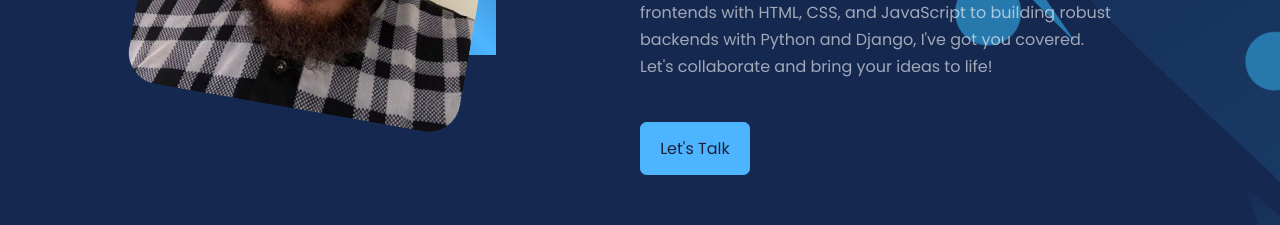
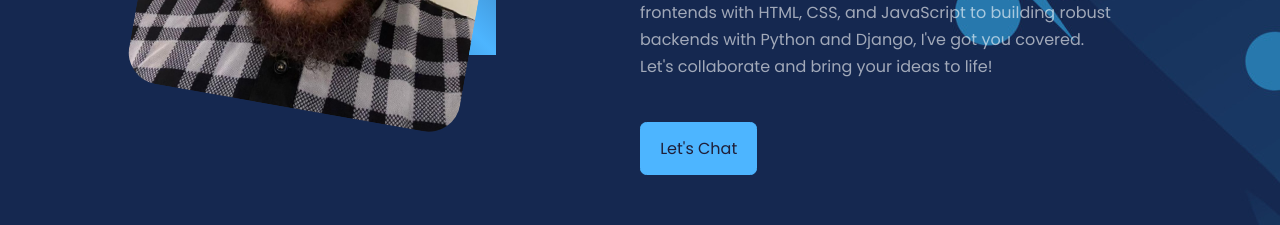
Before and after one commit to Eddysam2000/My-Portfolio, a React (Create React App) app: page / in a window 1280 px wide. Shown: the part 1320-1545 px from the top of the page. Built offline with nearby package versions, Linux system fonts and the light colour scheme.

Commit message:
about done

```diff
--- a/src/components/about/About.jsx
+++ b/src/components/about/About.jsx
@@ -44,7 +44,7 @@
           Hey, I'm Edwin, a fullstack developer who loves crafting seamless user experiences. From designing beautiful frontends with HTML, CSS, and JavaScript to building robust backends with Python and Django, I've got you covered. Let's collaborate and bring your ideas to life!
           </p>
 
-          <a href="#contact" className='btn btn-primary'>Let's Talk</a>
+          <a href="#contact" className='btn btn-primary'>Let's Chat</a>
 
         </div>
       </div>
```
